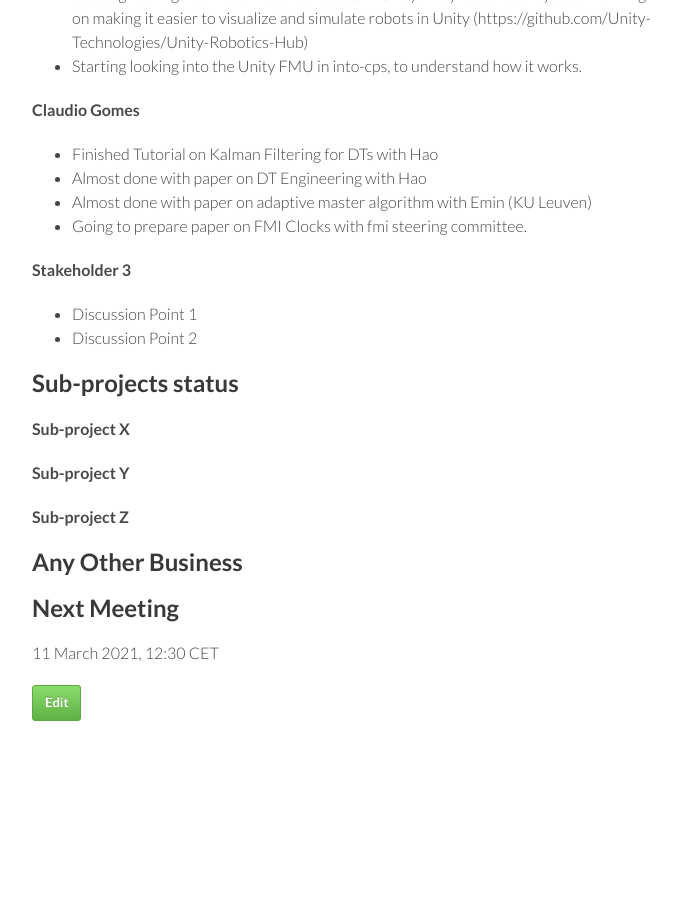
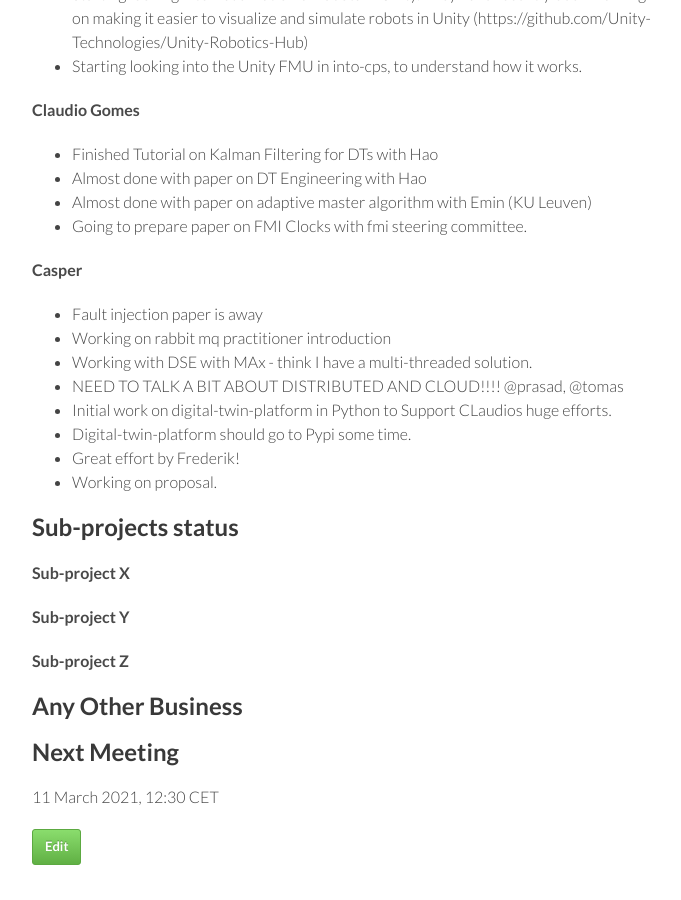
Before and after one commit to digitaltwincentre/digitaltwincentre.github.io, a Jekyll site: the page built from _biweeklies/Biweekly-34.md, in a window 1280 px wide and 900 px high, scrolled down 1147 px. Shown: the whole window, without its empty margins (418-1099 px from the left). Built offline with Jekyll 4.4.1, drawn with Linux system fonts in a browser that asks for light colours; nearby versions of some CDN libraries.

Commit message:
Update Biweekly-34.md

```diff
--- a/_biweeklies/Biweekly-34.md
+++ b/_biweeklies/Biweekly-34.md
@@ -55,9 +55,15 @@ date: 26 February 2021, 1330 CET
 * Almost done with paper on adaptive master algorithm with Emin (KU Leuven)
 * Going to prepare paper on FMI Clocks with fmi steering committee.
 
-#### Stakeholder 3
-* Discussion Point 1
-* Discussion Point 2
+#### Casper
+* Fault injection paper is away
+* Working on rabbit mq practitioner introduction
+* Working with DSE with MAx - think I have a multi-threaded solution.
+* NEED TO TALK A BIT ABOUT DISTRIBUTED AND CLOUD!!!! @prasad, @tomas
+* Initial work on digital-twin-platform in Python to Support CLaudios huge efforts.
+* Digital-twin-platform should go to Pypi some time.
+* Great effort by Frederik!
+* Working on proposal.
 
 ## Sub-projects status
 
```
